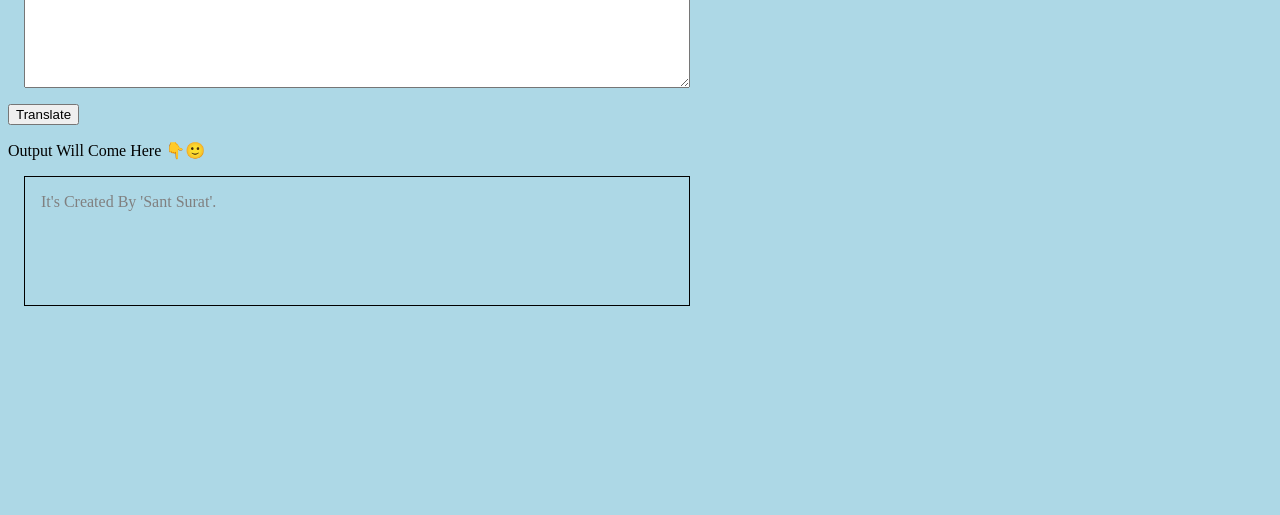
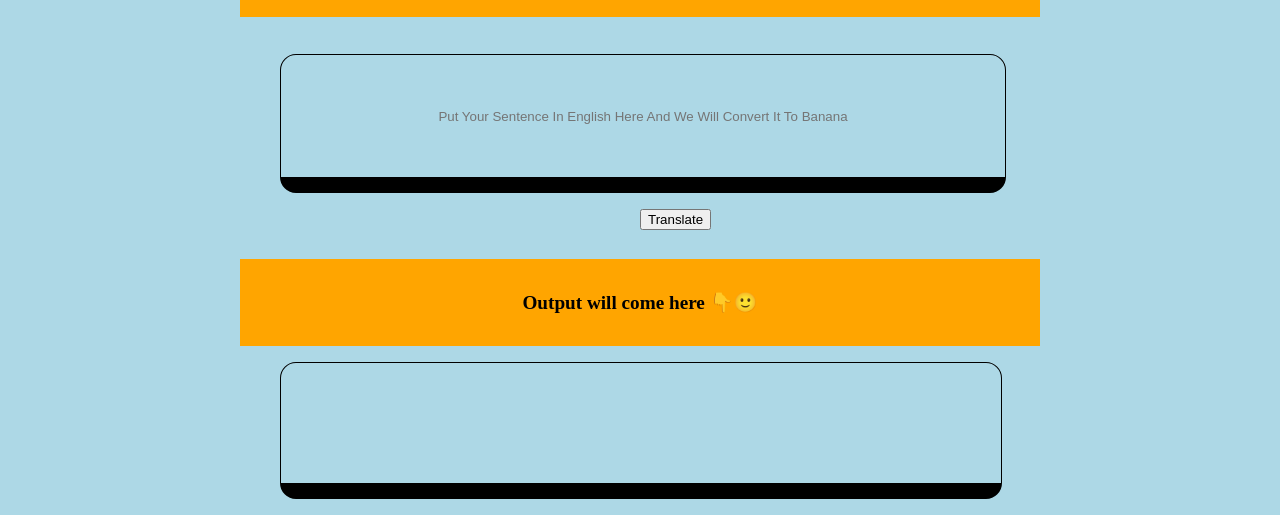
Before and after one commit to santsurat/Talk-banana, a plain HTML site: page index.html in a window 1280 px wide. Shown: the part 116-631 px from the top of the page. Drawn offline with Linux system fonts and the light colour scheme.

Commit message:
index.html
okay

```diff
--- a/app.js
+++ b/app.js
@@ -1,31 +1,31 @@
-let btnTranslate = document.querySelector("#btn-translate");
-
-let InputTxt = document.querySelector("#Input-Txt");
-let outputDiv = document.querySelector("#output");
-
-// var serverURL = "http://127.0.0.1:5500/index.html?= I am sant surat"
+var btnTranslate = document.querySelector("#btn-translate");
+var txtInput = document.querySelector("#txt-input");
+var outputDiv = document.querySelector("#output");
 
 var serverURL = "https://api.funtranslations.com/translate/minion.json"
 
-function getTranslationURL(text){
-    return serverURL + "?" + "text=" + text
+
+function getTranslationURL(input) {
+    return serverURL + "?" + "text=" + input
 }
+
 function errorHandler(error) {
     console.log("error occured", error);
     alert("something wrong with server! try again after some time")
 }
- function clickEventHandler() {
-let InputText = InputTxt.value;//Input
 
-fetch(getTranslationURL(InputText))//processing
+
+function clickHandler() {
+    var inputText = txtInput.value; // taking input
+
+    // calling server for processing
+    fetch(getTranslationURL(inputText))
         .then(response => response.json())
         .then(json => {
             var translatedText = json.contents.translated;
             outputDiv.innerText = translatedText; // output
            })
         .catch(errorHandler)
- }
+};
 
-
-document.body.style.backgroundColor = "lightblue";
-btnTranslate.addEventListener("click", clickEventHandler );
+btnTranslate.addEventListener("click", clickHandler)
--- a/index.html
+++ b/index.html
@@ -1,40 +1,48 @@
 <!DOCTYPE html>
 <html lang="en">
-<head>
+
+<head style="text-align: center;">
     <meta charset="UTF-8">
-    <meta http-equiv="X-UA-Compatible" content="IE=edge">
     <meta name="viewport" content="width=device-width, initial-scale=1.0">
     <title>banana speak</title>
    <style>
-    textarea {
-        height: 12vh;
-        width:  50%;
+body{
+    background-color: lightblue;
+    margin: 15rem;
+    margin-top: 2rem;
+}
+input {
+    border: 1px solid black;
+    width: 90%;
+    height: 15vh;
     margin: 1rem;
-        padding: 1rem;
-        display: block;
+    text-align: center;
+    border-block-end-width: 1rem;
+    border-radius: 1rem;
+
 }
  #output {
-        font-style: larger;
     border: 1px solid black;
-        height: 12vh;
-        width: 50%;
+    width: 90%;
+    height: 15vh;
     margin: 1rem;
-        padding: 1rem
+    border-block-end-width: 1rem;
+    text-align: center;
+    border-radius: 1rem;
  }
    </style>
 </head>
-<body>
 
-    <h1 style="margin-top: 1rem";>Banana Talk </h1>
-    <textarea id="Input-Txt"
-    placeholder ='Put Your Sentence In English Here And We Will Convert It To Banana Language'.></textarea>
-
-<button id="btn-translate">Translate</button>
-    <Div style ="padding-top: 1rem ";>Output Will Come Here 👇🙂</Div>
-    <Div id="output" style="color: grey";>It's Created By 'Sant Surat'. </Div>
+<body  style="align-items: center;" >
+    <h1 style="text-align: center; background-color: orange;padding-top: 2rem;padding-bottom: 2rem;">Banana Talk</h1>
+    <input style="background-color: lightblue;margin-left: 2.5rem; " id="txt-input"
+        placeholder="Put Your Sentence In English Here And We Will Convert It To Banana"></input>
+    <button id="btn-translate" style="margin-left: 25rem;margin-bottom: 1rem;">Translate</button>
+    <h1 style="font-size: larger; background-color:orange;padding-top: 2rem;padding-bottom: 2rem;text-align: center;"> Output will come here 👇🙂</h1>
+    <p id="output"style="background-color:lightblue;margin-left: 2.5rem;"placeholder="Banana Language will Be Here"></p>
+    <h1 style="text-align: center; background-color: orange;">Made with Love By Sant Surat!</h1>
 
     <script src="app.js" type="text/javascript"></script>
+</body>
 
-
-</body>
 </html>
```
Lines whose indentation alone changed are shown as unchanged.
